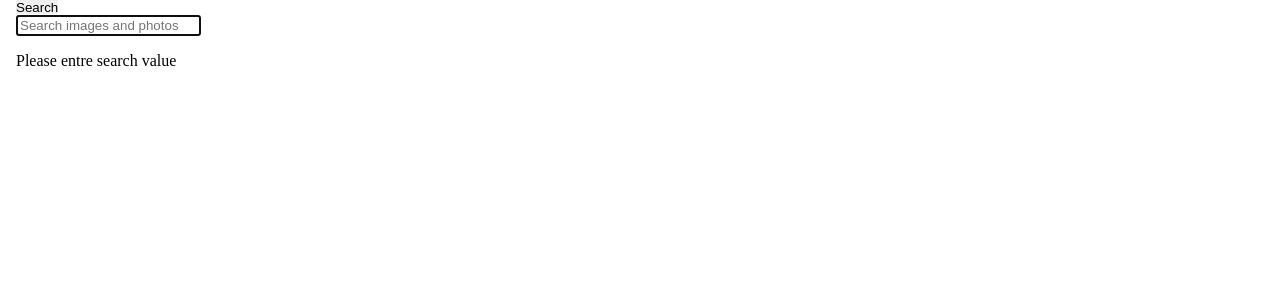
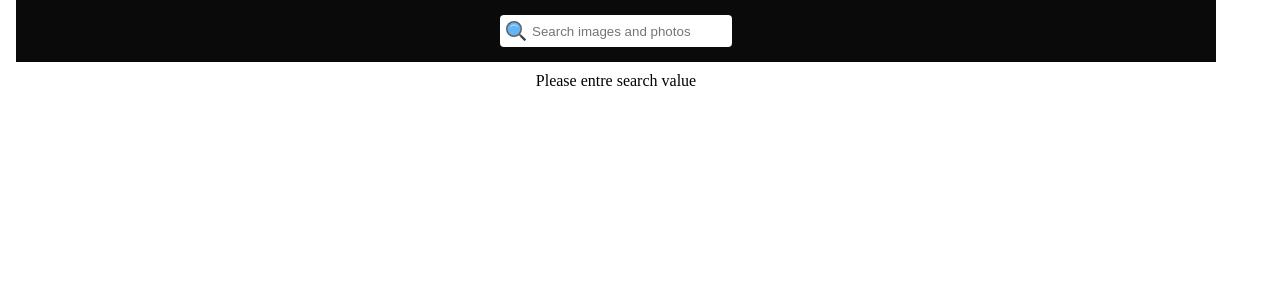
Before and after one commit to PavloZiuskin/goit-react-hw-03-image-finder, a React (Create React App) app: page / in a window 1280 px wide. Shown: the top 300 px of the page. Built offline with nearby package versions, Linux system fonts and the light colour scheme.

Commit message:
add-all-style

```diff
--- a/src/components/App.jsx
+++ b/src/components/App.jsx
@@ -37,9 +37,9 @@ export class App extends Component {
             currentImageTag } = this.state;
     return (
       <div>
-        <header className="searchbar">
+
           <Searchbar onSubmit={this.handleFormSubmit } />
-        </header>
+
         <ImageGallery searchName={this.state.searchName} onOpenModal={this.onOpenModal} />
         {showModal&&
          (<Modal
--- a/src/components/ImageGallery/ImageGallery.jsx
+++ b/src/components/ImageGallery/ImageGallery.jsx
@@ -4,8 +4,8 @@ import { Component } from 'react';
 import { fetchApi } from 'components/FetchAPI/fetchApi';
 import { ImageItem } from 'components/ImageItem/ImageItem';
 import {Loader} from 'components/Loader/Loader'
-import { Button } from 'components/Pagination/ButtonText';
-
+import { Pagination } from 'components/Pagination/Pagination';
+import {GalleryList,Pleaser} from 'components/ImageGallery/ImageGallery.styled'
 export class ImageGallery extends Component {
     state = {
         searchValue: null,
@@ -90,11 +90,11 @@ export class ImageGallery extends Component {
             return(<Loader />)
         }
         if (status === 'idle') {
-            return(<p>Please entre search value</p>)
+            return(<Pleaser>Please entre search value</Pleaser>)
         }
         if (status === 'resolved' && valueArr.hits.length !== 0) {
             return (<div>
-                        <ul className="gallery">
+                        <GalleryList>
                                 {valueArr.hits.map(({id, tag, webformatURL,largeImageURL})=> {
                                     return (
                                             <ImageItem
@@ -106,8 +106,8 @@ export class ImageGallery extends Component {
                                             />
                                         )
                                 })}
-                        </ul>
-                        <Button onLoadMore={onLoadMore} page={page} total={totalPages} />
+                        </GalleryList>
+                        <Pagination onLoadMore={onLoadMore} page={page} total={totalPages} />
                     </div>)
         }
 
--- /dev/null
+++ b/src/components/ImageGallery/ImageGallery.styled.js
@@ -0,0 +1,23 @@
+import styled from 'styled-components';
+
+export const GalleryList = styled.ul`
+  display: flex;
+  margin-bottom: 20px;
+  gap: 8px;
+  flex-wrap: wrap;
+  width: 1200px;
+`;
+export const GalleryItem = styled.li`
+  display: flex;
+  width: calc((100% - 24px) / 4);
+  img {
+    width: 100%;
+    object-fit: cover;
+  }
+`;
+export const Pleaser = styled.p`
+  display: block;
+  text-align: center;
+  width: 1200px;
+  margin: 0;
+`;
--- a/src/components/ImageItem/ImageItem.jsx
+++ b/src/components/ImageItem/ImageItem.jsx
@@ -1,5 +1,5 @@
-
+import {GalleryItem} from 'components/ImageGallery/ImageGallery.styled'
 export const ImageItem = ({ onClick, smallImg, tag, largeImage, }) => {
-     return (<li  className="gallery-item" onClick={onClick} >
+     return (<GalleryItem onClick={onClick} >
           <img src={smallImg} alt={tag} data-large={largeImage}  />
-     </li>)}
+     </GalleryItem>)}
--- a/src/components/Pagination/ButtonText.jsx
+++ b/src/components/Pagination/Pagination.jsx
@@ -1,6 +1,6 @@
 import{BsFillArrowLeftSquareFill,BsFillArrowRightSquareFill} from "react-icons/bs";
 import { IconButton,ActivPage,PaginationContainer } from "components/Pagination/Pagination.styled"
-export const Button =({onLoadMore, page, total})=>{
+export const Pagination =({onLoadMore, page, total})=>{
     return (<PaginationContainer>
         <IconButton type="button"disabled={page===1} onClick={() => { onLoadMore(-1) }}><BsFillArrowLeftSquareFill/></IconButton>
         <ActivPage>{page }</ActivPage>
--- a/src/components/Pagination/Pagination.styled.js
+++ b/src/components/Pagination/Pagination.styled.js
@@ -23,4 +23,6 @@ export const PaginationContainer = styled.div`
   display: flex;
   align-items: center;
   justify-content: center;
+  gap: 8px;
+  width: 1200px;
 `;
--- /dev/null
+++ b/src/components/Searchbar/SearchBar.styled.js
@@ -0,0 +1,40 @@
+import styled from 'styled-components';
+import { IconButton as NewBtn } from 'components/IconButton/IconButton';
+export const SearchForm = styled.form`
+  display: flex;
+  align-items: center;
+  justify-content: center;
+  input {
+    width: 200px;
+    height: 32px;
+    padding: 0;
+    border: none;
+    border-top-right-radius: 4px;
+    border-bottom-right-radius: 4px;
+    :hover,
+    :focus {
+      outline: none;
+    }
+  }
+`;
+export const Header = styled.header`
+  width: 1200px;
+  background-color: #0a0a0a;
+  padding-top: 15px;
+  padding-bottom: 15px;
+  margin-bottom: 10px;
+`;
+export const IconButton = styled(NewBtn)`
+  display: flex;
+  align-items: center;
+  justify-content: center;
+  width: 32px;
+  height: 32px;
+  border-top-left-radius: 4px;
+  border-bottom-left-radius: 4px;
+  background-color: #fff;
+  svg {
+    width: 24px;
+    height: 24px;
+  }
+`;
--- a/src/components/Searchbar/Searchbar.jsx
+++ b/src/components/Searchbar/Searchbar.jsx
@@ -1,4 +1,6 @@
 import { Component } from "react";
+import { SearchForm, Header, IconButton } from "components/Searchbar/SearchBar.styled";
+import {FcSearch} from "react-icons/fc"
 
 export class Searchbar extends Component {
     state = {
@@ -19,11 +21,11 @@ export class Searchbar extends Component {
         this.setState({searchName:''})
     }
     render() {
-        return (
-                <form className="form" onSubmit={this.handleSubmit}>
-                    <button type="submit" className="button">
-                    <span className="button-label">Search</span>
-                    </button>
+        return (<Header>
+                <SearchForm onSubmit={this.handleSubmit}>
+                    <IconButton>
+                    <FcSearch/>
+                    </IconButton>
 
                     <input
                         onChange={this.handleInput}
@@ -34,5 +36,5 @@ export class Searchbar extends Component {
                         autoFocus
                         placeholder="Search images and photos"
                         />
-                </form>)}
+                </SearchForm></Header>)}
 }
```
